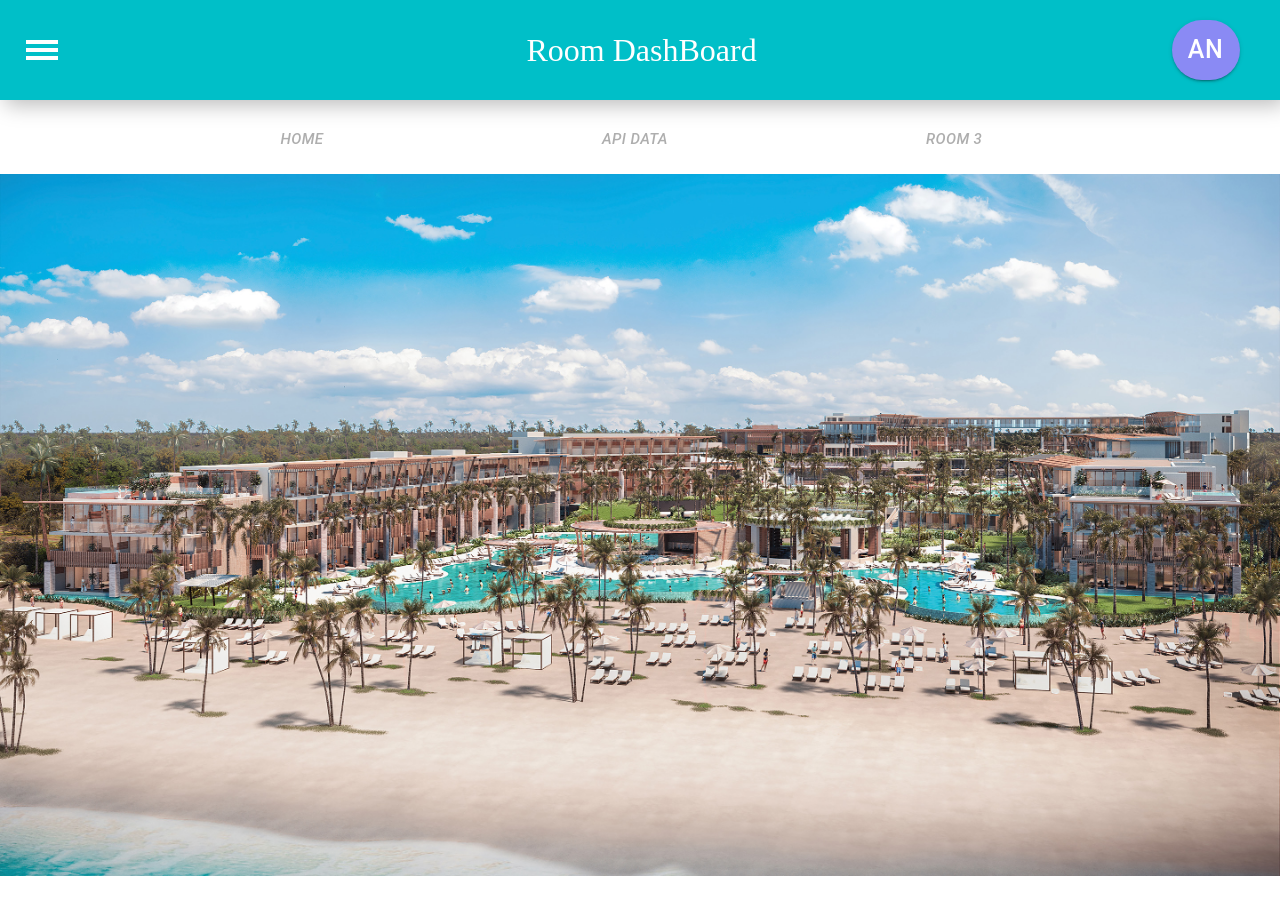
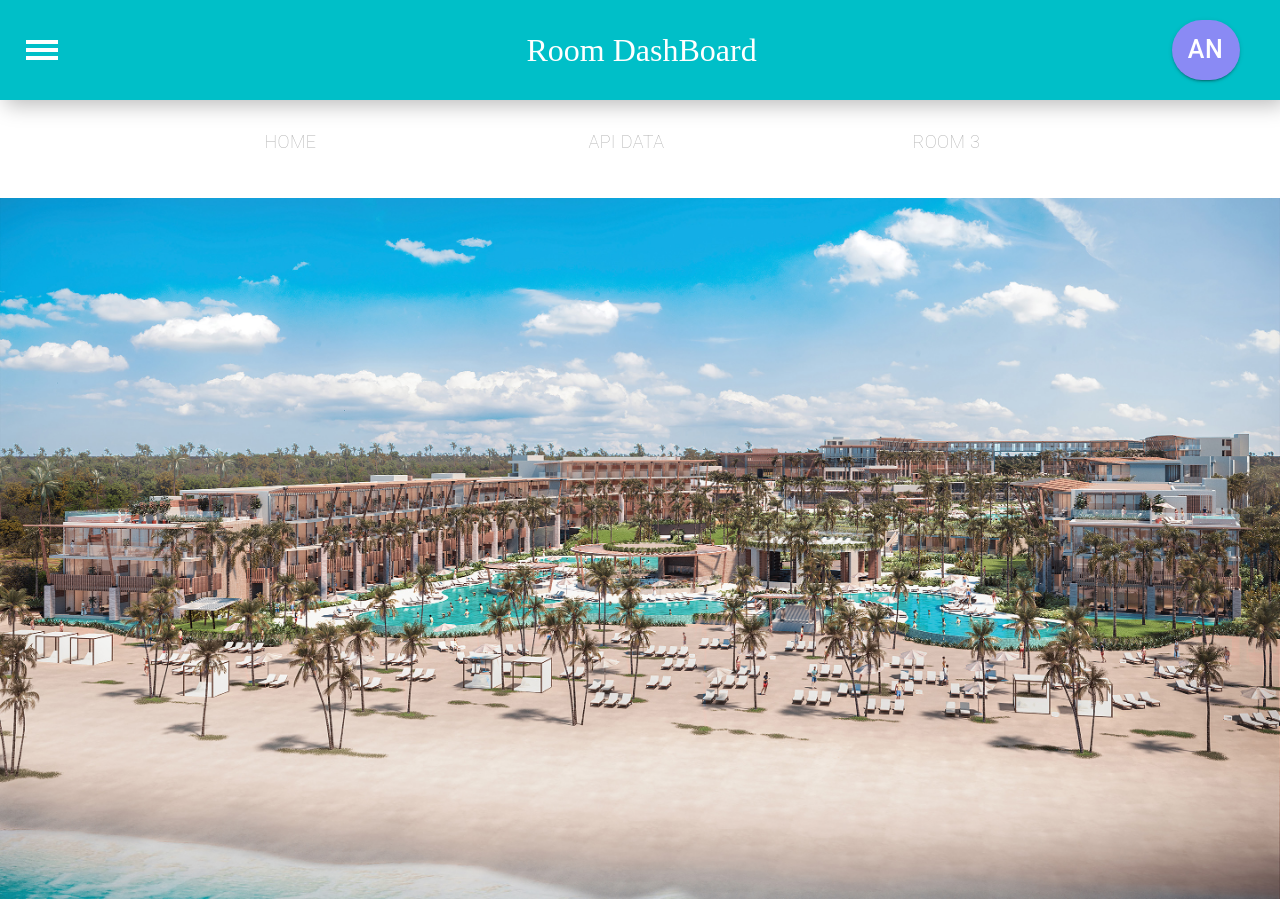
Before and after one commit to RyanHPaez/RoomDashboard, a React (Create React App) app: page / in a window 1280 px wide. Before the commit the page ends 881 px from the top, so only its background shows below. Built offline with nearby package versions, Linux system fonts and the light colour scheme; no server answers.

Commit message:
navitems css

```diff
--- a/src/components/Navigation.tsx
+++ b/src/components/Navigation.tsx
@@ -1,8 +1,6 @@
-import React from "react";
 import { NavLink } from "react-router-dom";
 import Button from "@mui/material/Button";
 import Grid from "@mui/material/Grid";
-
 
 function Navigation() {
   return (
@@ -14,11 +12,7 @@ function Navigation() {
             <p>Room DashBoard</p>
           </Grid>
           <Grid item xs={3} md={1.75} container justifyContent="flex-end">
-        <Button id="AN"
-
-              variant="contained"
-              style={{ borderRadius: 60 }}
-            >
+            <Button id="AN" variant="contained" style={{ borderRadius: 60 }}>
               AN
             </Button>
           </Grid>
@@ -27,29 +21,29 @@ function Navigation() {
       <div className="navButons">
         <Grid container spacing={2}>
           <Grid item xs={3} md={3}>
-            <Button style={{ backgroundColor: 'transparent' }}>
+            <Button style={{ backgroundColor: "transparent" }}>
               <NavLink className="nav-link" to="/Home">
-                <i className="NavItems" style={{ fontSize: "15px" }}>
+                <p className="NavItems" >
                   Home
-                </i>
+                </p>
               </NavLink>
             </Button>
           </Grid>
           <Grid item xs={3} md={3}>
-            <Button  style={{ backgroundColor: 'transparent' }}>
+            <Button style={{ backgroundColor: "transparent" }}>
               <NavLink className="nav-link" to="/Room2">
-                <i className="NavItems" style={{ fontSize: "15px" }}>
+                <p className="NavItems">
                   API DATA
-                </i>
+                </p>
               </NavLink>
             </Button>
           </Grid>
-          <Grid item xs={3} md={1}>
-            <Button  style={{ backgroundColor: 'transparent' }}>
+          <Grid item xs={3} md={1.25}>
+            <Button style={{ backgroundColor: "transparent" }}>
               <NavLink className="nav-link" to="/Room3">
-                <i className="NavItems" style={{ fontSize: "15px" }}>
+                <p className="NavItems">
                   Room 3
-                </i>
+                </p>
               </NavLink>
             </Button>
           </Grid>
--- a/src/index.css
+++ b/src/index.css
@@ -192,15 +192,18 @@ a:link {
 
 a:link:hover {
   text-decoration: underline;
-  text-decoration-color: #00BFC8;
 }
 
 .NavItems{
   margin-top: 20px;
   color:rgb(174, 174, 174);
+  font-size: 18px;
+  font-weight:lighter;
 }
+
 .NavItems:hover{
   color:#00BFC8;
+  text-decoration: underline;
   text-decoration-color: #00BFC8;
 }
 
```
Lines whose indentation alone changed are shown as unchanged.
